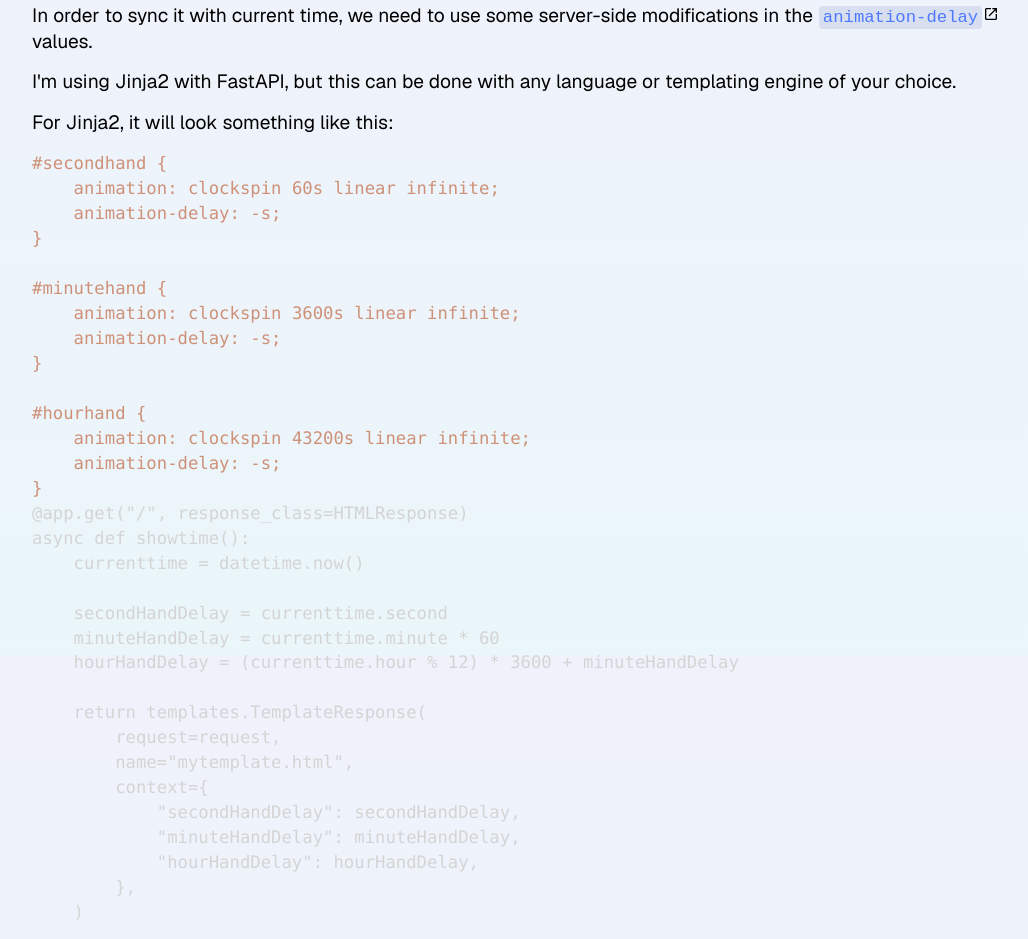
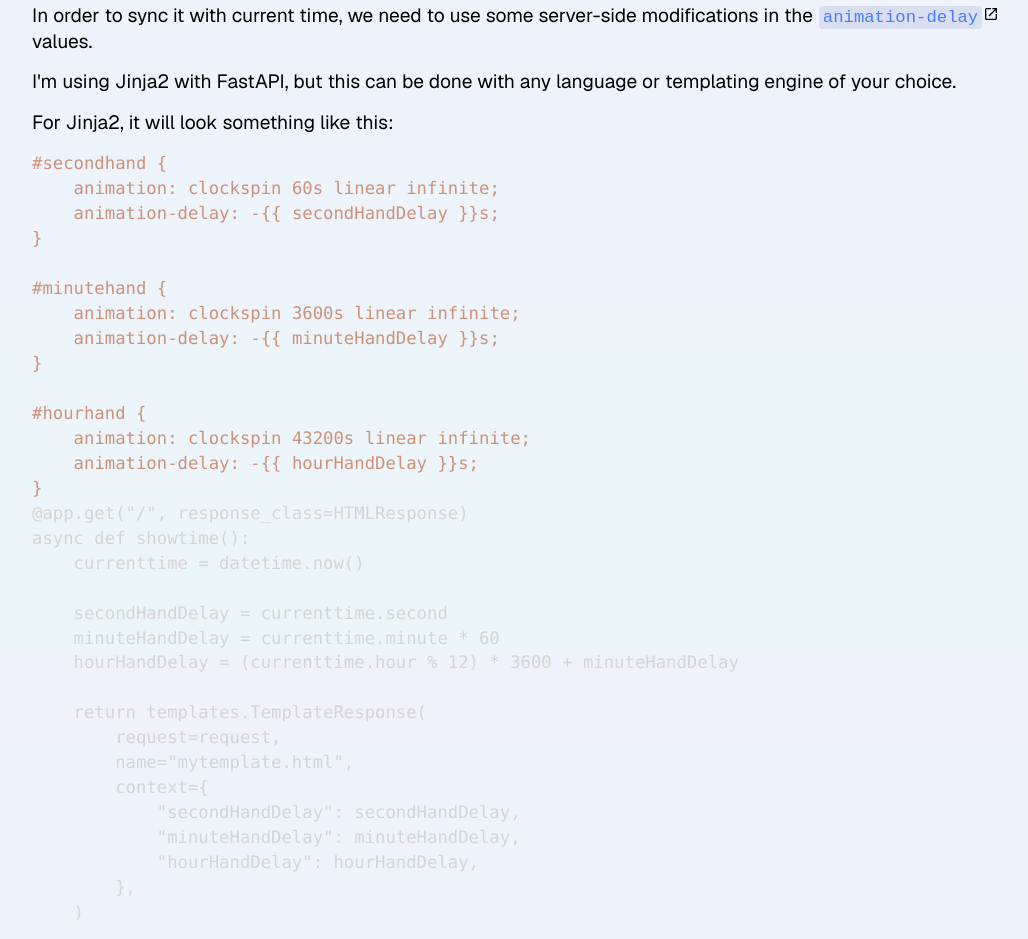
Before and after one commit to lazy-guy/lazy-guy.github.io, an Eleventy site: page blog/posts/clock.md in a window 1280 px wide. Shown: the part 2545-3484 px from the top of the page, without its empty margins (124-1152 px from the left). Built offline with nearby package versions, Linux system fonts and the light colour scheme; Eleventy itself is replaced by a stand-in of ours; code samples lack their colours; files that its build step writes are made by us from their sources.

Commit message:
Fixed double curly braces

````diff
--- a/blog/posts/clock.md
+++ b/blog/posts/clock.md
@@ -88,17 +88,17 @@ For Jinja2, it will look something like this:
 ```css
 #secondhand {
 	animation: clockspin 60s linear infinite;
-	animation-delay: -{{ secondHandDelay }}s;
+	animation-delay: -{{'{{ secondHandDelay }}'}}s;
 }
 
 #minutehand {
 	animation: clockspin 3600s linear infinite;
-	animation-delay: -{{ minuteHandDelay }}s;
+	animation-delay: -{{'{{ minuteHandDelay }}'}}s;
 }
 
 #hourhand {
 	animation: clockspin 43200s linear infinite;
-	animation-delay: -{{ hourHandDelay }}s;
+	animation-delay: -{{'{{ hourHandDelay }}'}}s;
 }
 ```
 
````
